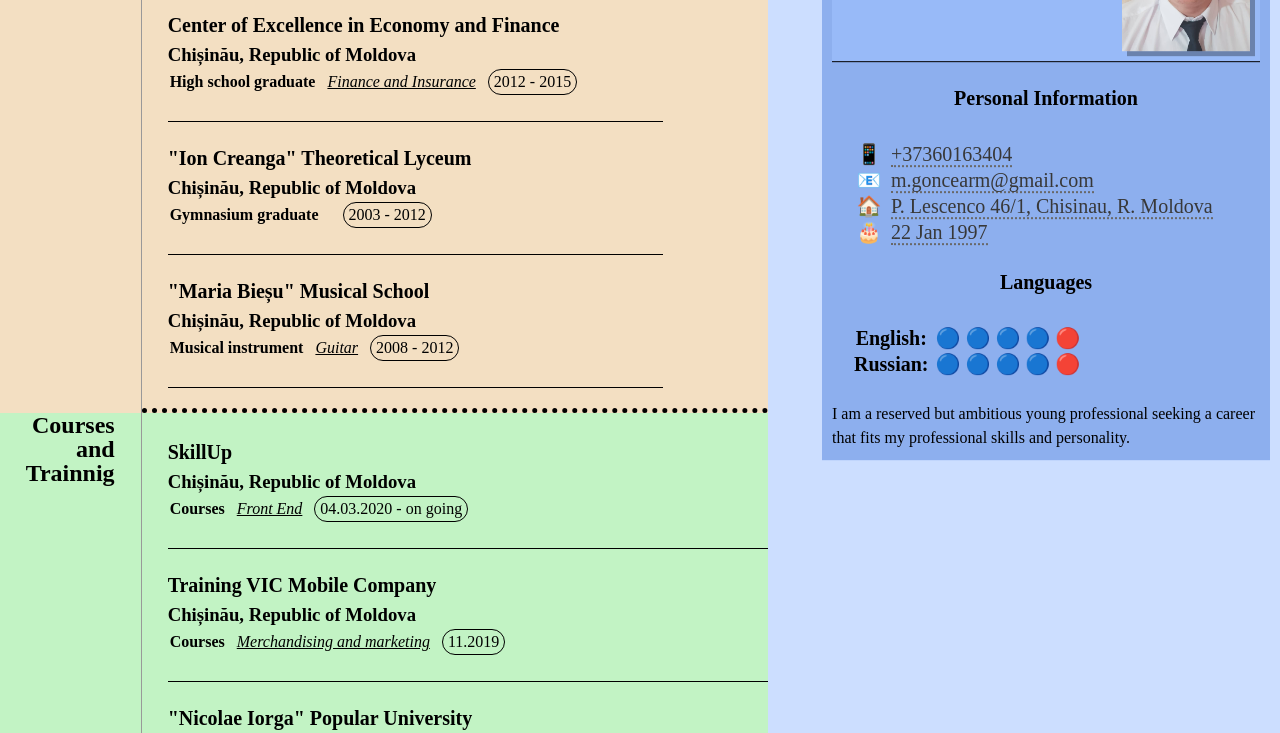
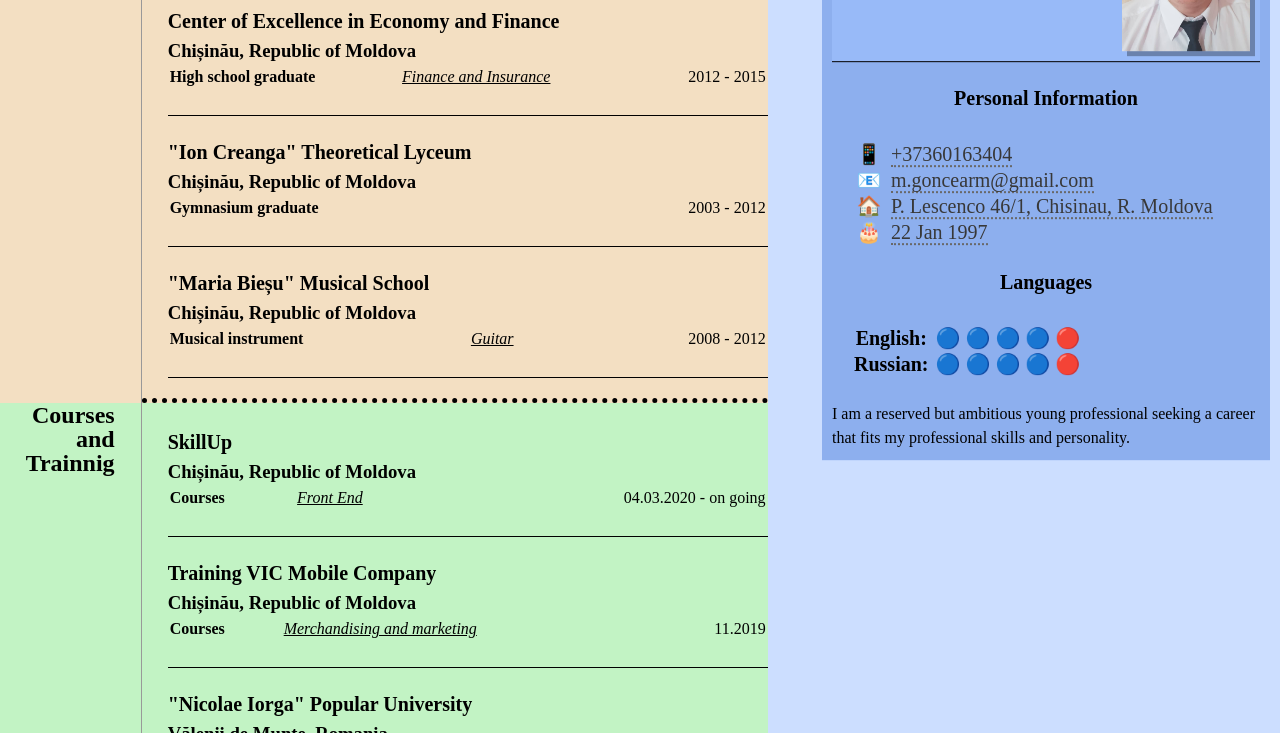
Before and after one commit to MihaiGoncear/MihaiGoncearCV, a website: page index.html in a window 1280 px wide. Shown: the part 244-977 px from the top of the page. Drawn offline with nearby package versions, Linux system fonts and the light colour scheme; files that its build step writes are made by us from their sources.

Commit message:
remove border at date

```diff
--- a/scss/style.scss
+++ b/scss/style.scss
@@ -150,22 +150,22 @@ dd {
     }
 
 .table1 {
+    width: 600px;
     tr {
         & {
+
             :nth-child(1){
-            text-align: left;
-            font-weight: bold;
+                text-align: left;
+                font-weight: bold;
             }
             :nth-child(2) {
+                text-align: start;
                 padding: 0 10px;
                 text-decoration: underline;
                 font-style: italic;
             }
             :nth-child(3) {
-                text-align: center;
-                border: black solid 1px;
-                border-radius: 25px;
-                padding: 0 5px;
+                text-align: right;
             }
         }
     }
@@ -173,8 +173,10 @@ dd {
 
 .table-container {
     border-bottom: black solid 1px;
+    width: 100%;
 }
 
 .info-container {
     border-bottom: black dotted 5px;
+
 }
```
